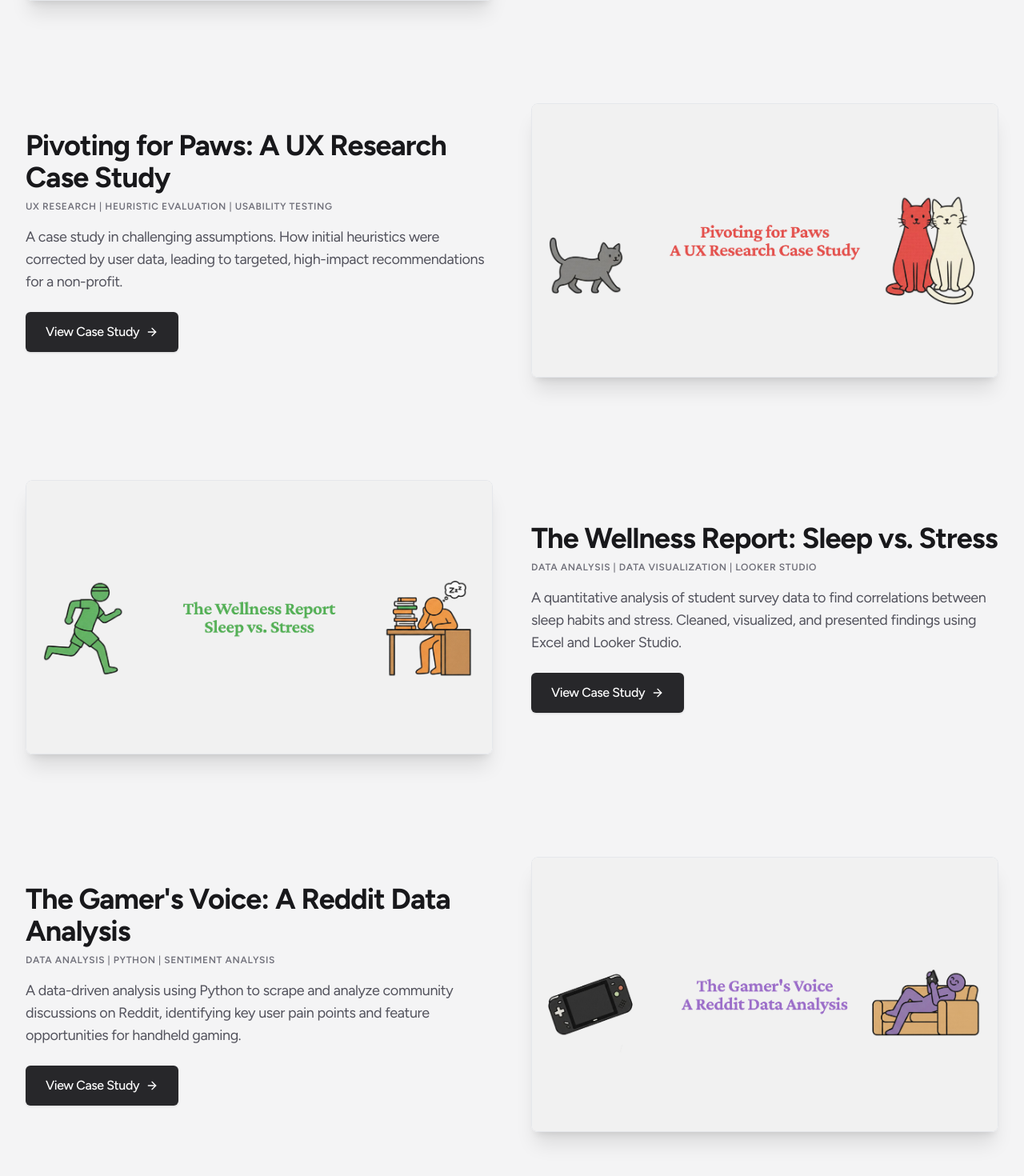
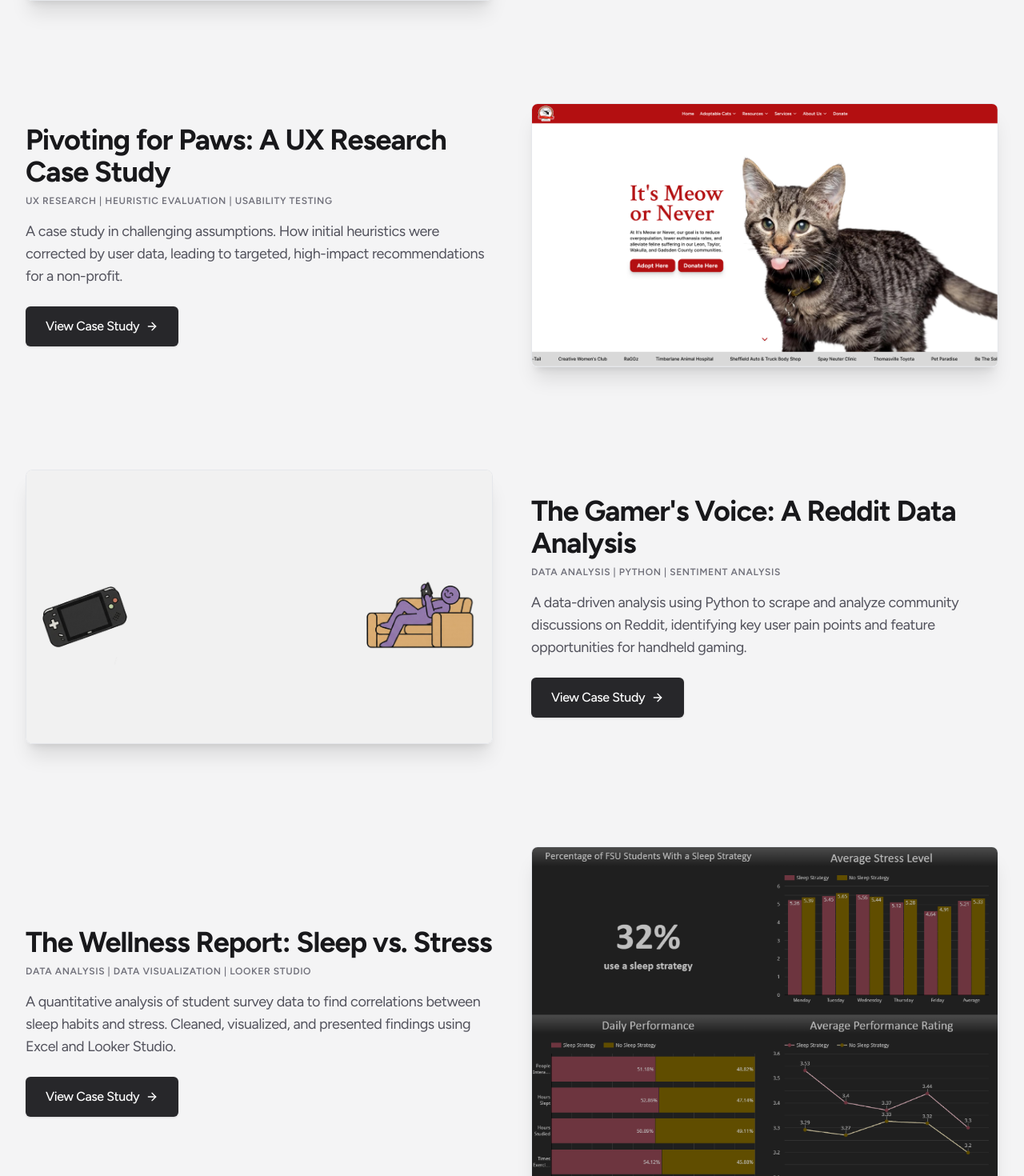
Before and after one commit to nthsm/portfolio, a Next.js app: page / in a window 1280 px wide. Shown: the part 920-2390 px from the top of the page at 80% size. Built offline with nearby package versions, Linux system fonts and the light colour scheme; no server answers.

Commit message:
Update data.ts

```diff
--- a/app/data.ts
+++ b/app/data.ts
@@ -19,7 +19,8 @@ export const projectBlurbs: { [key: string]: string } = {
   project1: 'UX Research | Survey Design | Feature Strategy',
   project2: 'UX Research | Heuristic Evaluation | Usability Testing',
   project3: 'Data Analysis | Python | Sentiment Analysis',
-  project4: 'Data Analysis | Data Visualization | Looker Studio'
+  project4: 'Data Analysis | Data Visualization | Looker Studio',
+  project5: 'Comparative Usability Study | Benchmarking | UX Research',
 };
 
 
@@ -29,7 +30,7 @@ export const PROJECTS: Project[] = [
     description:
       'A mixed-methods study to uncover student needs for a peer-to-peer tech marketplace, translating research insights into actionable feature recommendations.',
     link: '/p2p-marketplace-research',
-    image: '/project1-tn.png',
+    image: '/project1-bg.png',
     id: 'project1',
   },
   {
@@ -37,24 +38,32 @@ export const PROJECTS: Project[] = [
     description:
       "A case study in challenging assumptions. How initial heuristics were corrected by user data, leading to targeted, high-impact recommendations for a non-profit.",
     link: '/its-meow-or-never',
-    image: '/project2-tn.png',
+    image: '/project2-prototype-hero.png',
     id: 'project2',
+  },
+  {
+    name: "The Gamer's Voice: A Reddit Data Analysis",
+    description:
+      'A data-driven analysis using Python to scrape and analyze community discussions on Reddit, identifying key user pain points and feature opportunities for handheld gaming.',
+    link: '/handheld-analysis',
+    image: '/project3-bg.png',
+    id: 'project3',
   },
   {
     name: 'The Wellness Report: Sleep vs. Stress',
     description:
       'A quantitative analysis of student survey data to find correlations between sleep habits and stress. Cleaned, visualized, and presented findings using Excel and Looker Studio.',
     link: '/student-wellness-study',
-    image: '/project4-tn.png',
+    image: '/project4-lookerstudio.png',
     id: 'project4',
   },
   {
-    name: "The Gamer's Voice: A Reddit Data Analysis",
+    name: 'Sleeper vs. [Competitor]: A Usability Benchmark',
     description:
-      'A data-driven analysis using Python to scrape and analyze community discussions on Reddit, identifying key user pain points and feature opportunities for handheld gaming.',
-    link: '/handheld-analysis',
-    image: '/project3-tn.png',
-    id: 'project3',
+      'A comparative usability study analyzing how Sleeper’s core social features (chat, media sharing) perform against key competitors. This project identifies key friction points and strategic opportunities to enhance user engagement and solidify Sleeper’s mission to connect friends over sports.',
+    link: '/sleeper-research',
+    image: '/placeholder.png',
+    id: 'project5',
   },
 ]
 
```
